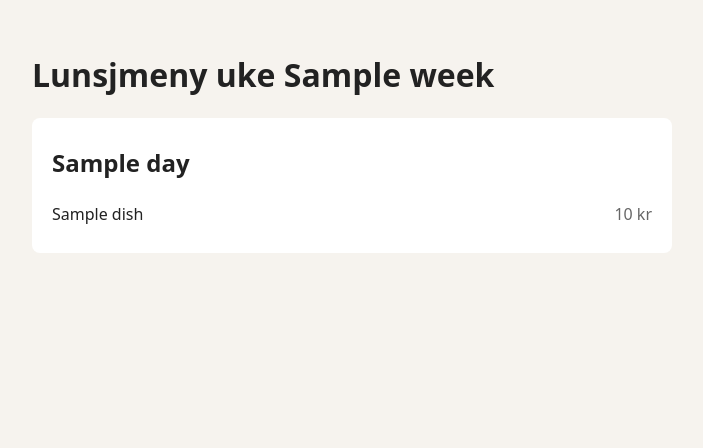
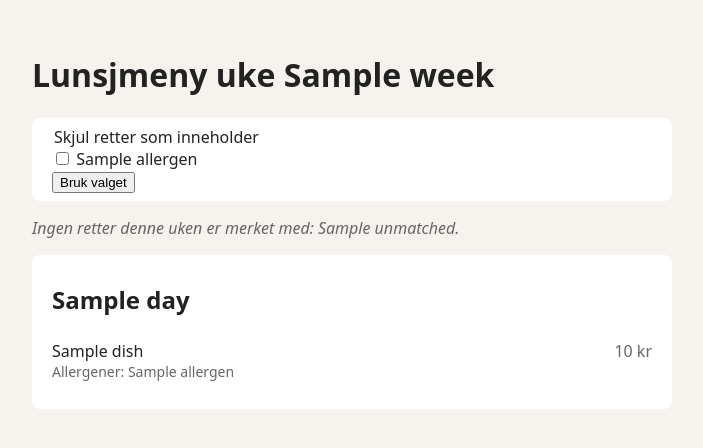
Before and after one commit to erik-romson/lunsjmeny, a Flask app: template templates/index.html in a window 1280 px wide. Shown: the top 448 px of the page, without its empty margins (288-991 px from the left). Run offline with Flask 3, Linux system fonts and the light colour scheme; the template is opened without the code that fills it: most values are stand-ins (such as "Sample title", 1, 10 or a date in 2020).

Commit message:
#2: show allergens and let users hide dishes by allergen
The selection is read from the uten query parameter, so a link can be shared.

```diff
--- a/app.py
+++ b/app.py
@@ -1,8 +1,14 @@
 """The web page for the week's lunch menu."""
 
-from flask import Flask, render_template
+from flask import Flask, render_template, request
 
-from menu import load_menu, week_view
+from menu import (
+    allergen_choices,
+    excluded_allergens,
+    load_menu,
+    unmatched_allergens,
+    week_view,
+)
 
 app = Flask(__name__)
 
@@ -10,4 +16,12 @@ app = Flask(__name__)
 @app.get("/")
 def index():
     menu = load_menu()
-    return render_template("index.html", week=menu["week"], days=week_view(menu))
+    excluded = excluded_allergens(request.args.getlist("uten"))
+    return render_template(
+        "index.html",
+        week=menu["week"],
+        days=week_view(menu, excluded),
+        choices=allergen_choices(menu, excluded),
+        excluded=excluded,
+        unmatched=unmatched_allergens(menu, excluded),
+    )
--- a/static/style.css
+++ b/static/style.css
@@ -22,6 +22,29 @@ h1 {
   padding: 0.5rem 1.25rem;
 }
 
+.filter {
+  background: #fff;
+  border-radius: 0.5rem;
+  margin-bottom: 1rem;
+  padding: 0.5rem 1.25rem;
+}
+
+.filter fieldset {
+  border: 0;
+  margin: 0;
+  padding: 0;
+}
+
+.filter label {
+  margin-right: 1rem;
+  white-space: nowrap;
+}
+
+.notice, .all-hidden {
+  color: #666;
+  font-style: italic;
+}
+
 .day ul {
   list-style: none;
   padding: 0;
@@ -33,6 +56,17 @@ h1 {
   padding: 0.25rem 0;
 }
 
+.dish {
+  display: flex;
+  flex-direction: column;
+}
+
+.allergens {
+  font-size: 0.875rem;
+  color: #666;
+}
+
 .price {
   color: #666;
+  white-space: nowrap;
 }
--- a/templates/index.html
+++ b/templates/index.html
@@ -9,14 +9,47 @@
 <body>
   <main>
     <h1>Lunsjmeny uke {{ week }}</h1>
+    <form class="filter" method="get" action="{{ url_for('index') }}">
+      <fieldset>
+        <legend>Skjul retter som inneholder</legend>
+        {% for allergen in choices %}
+        <label><input type="checkbox" name="uten" value="{{ allergen }}"{% if allergen in excluded %} checked{% endif %}> {{ allergen }}</label>
+        {% endfor %}
+      </fieldset>
+      <button type="submit">Bruk valget</button>
+      {% if excluded %}
+      <a href="{{ url_for('index') }}">Vis alle retter</a>
+      {% endif %}
+    </form>
+    {% if unmatched %}
+    <p class="notice">Ingen retter denne uken er merket med: {{ unmatched | join(", ") }}.</p>
+    {% endif %}
     {% for entry in days %}
     <section class="day">
       <h2>{{ entry.day | capitalize }}</h2>
+      {% if entry.all_hidden %}
+      <p class="all-hidden">Alle retter denne dagen inneholder allergener du har valgt bort.</p>
+      {% else %}
       <ul>
         {% for dish in entry.dishes %}
-        <li><span class="name">{{ dish.name }}</span> <span class="price">{{ dish.price }} kr</span></li>
+        <li>
+          <div class="dish">
+            <span class="name">{{ dish.name }}</span>
+            <span class="allergens">
+              {%- if dish.allergens is none -%}
+                Allergener ikke oppgitt
+              {%- elif dish.allergens -%}
+                Allergener: {{ dish.allergens | join(", ") }}
+              {%- else -%}
+                Ingen allergener registrert
+              {%- endif -%}
+            </span>
+          </div>
+          <span class="price">{{ dish.price }} kr</span>
+        </li>
         {% endfor %}
       </ul>
+      {% endif %}
     </section>
     {% endfor %}
   </main>
```
Also changed, not shown: tests/test_app.py (+201 -0 lines).
